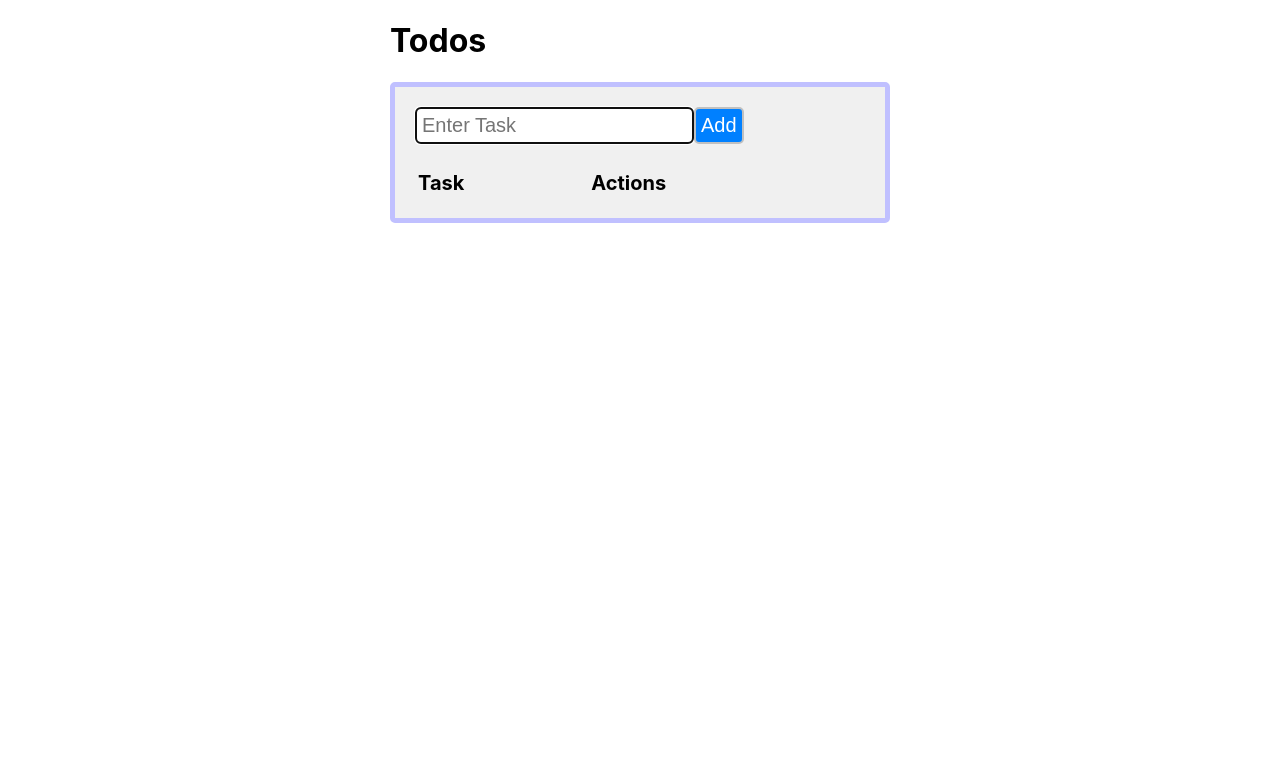
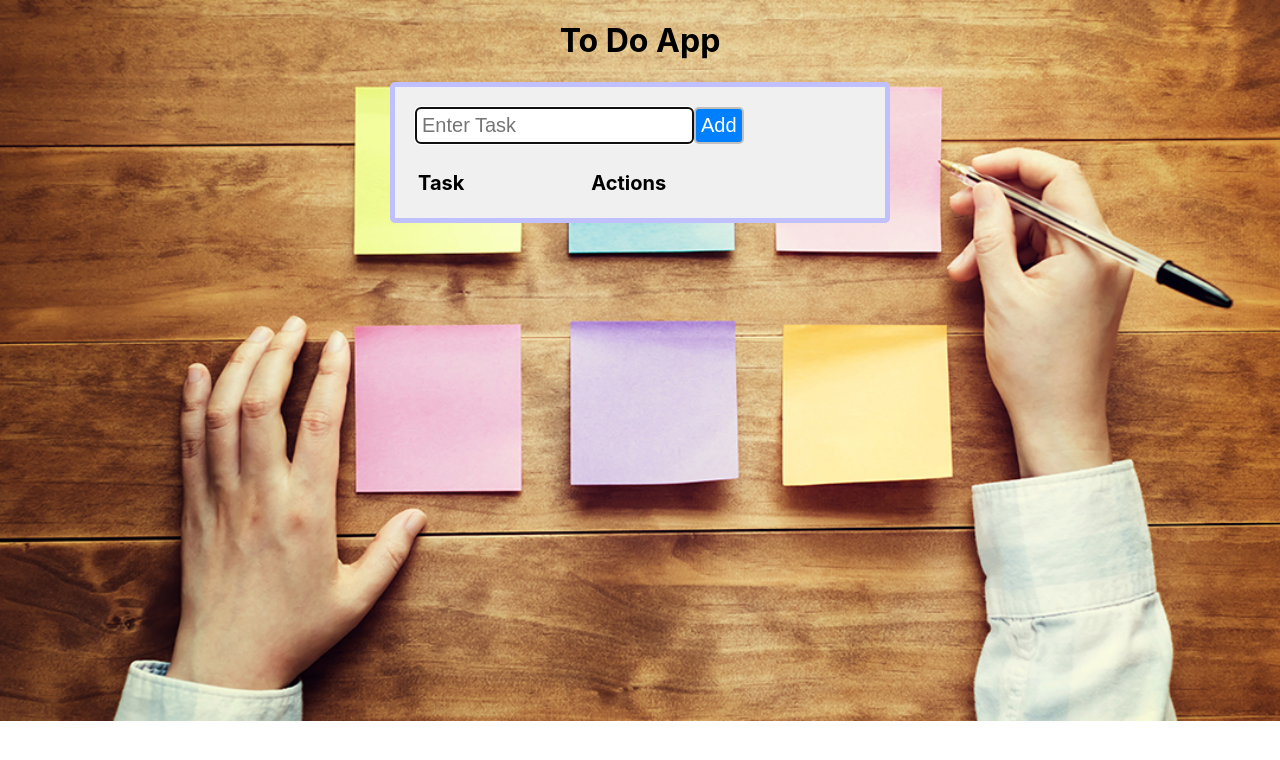
Before and after one commit to GabrielReisfeld/Todo-App, a React (Create React App) app: page / in a window 1280 px wide. Shown: the top 760 px of the page. Built offline with nearby package versions, Linux system fonts and the light colour scheme.

Commit message:
added bg

```diff
--- a/src/components/Main.js
+++ b/src/components/Main.js
@@ -42,7 +42,7 @@ export default class Main extends React.Component {
   render() {
     return (
       <div className="main">
-        <h1>Todos</h1>
+        <h1>To Do App</h1>
         <div className="content">
           <CreateTask createTask={this.createTask} />
           <br />
--- a/src/index.css
+++ b/src/index.css
@@ -5,6 +5,9 @@ body {
     sans-serif;
   -webkit-font-smoothing: antialiased;
   -moz-osx-font-smoothing: grayscale;
+  background-image: url('./media/bg.jpg');
+  background-repeat: no-repeat;
+  background-size: cover;
 }
 
 code {
@@ -15,6 +18,9 @@ code {
 .main {
   margin: 0 auto;
   max-width: 500px;
+}
+h1 {
+  text-align: center;
 }
 .content {
   border: 5px #c0c0ff solid;
```
Also changed, not shown: src/media/bg.jpg (added).
